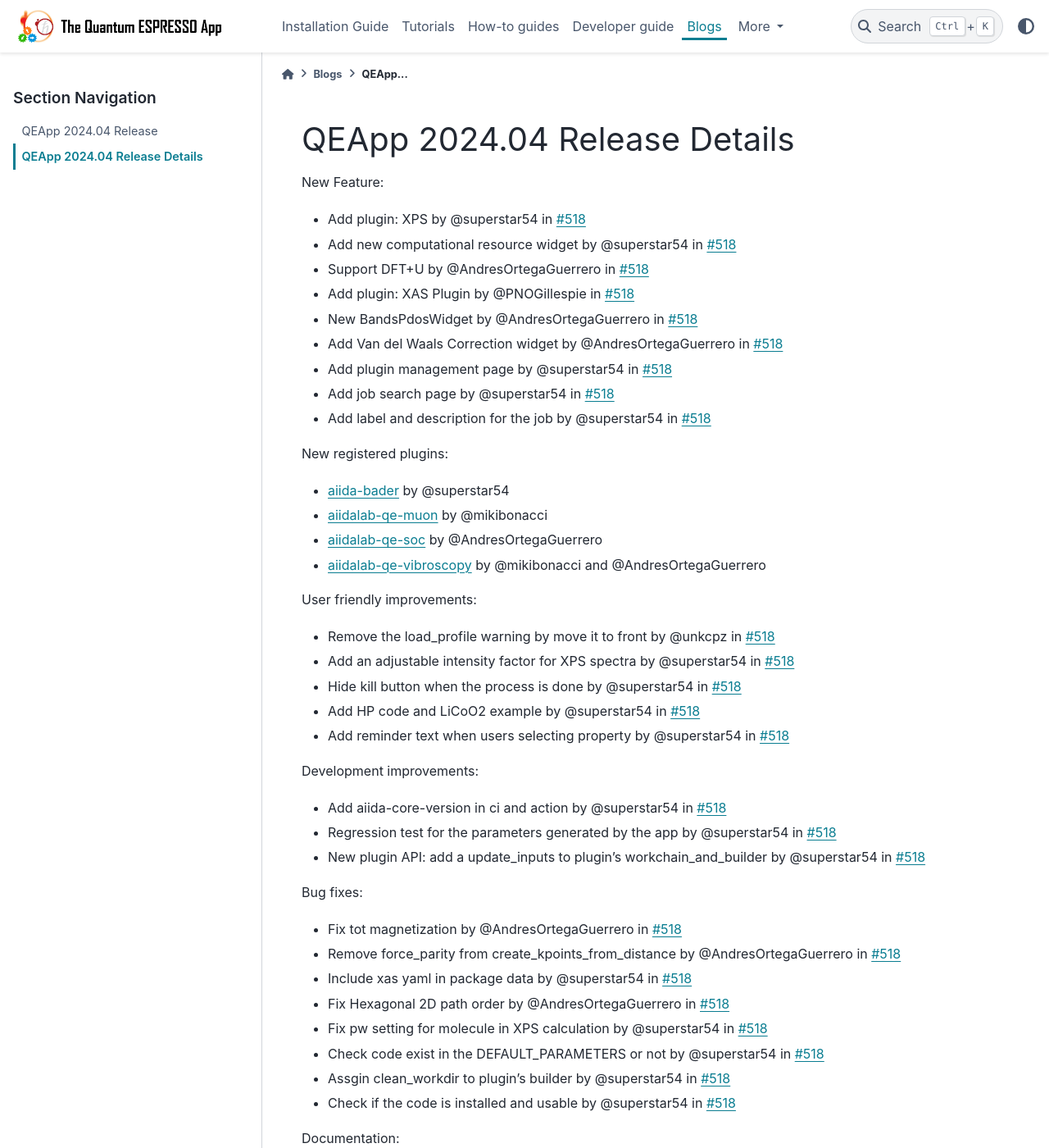
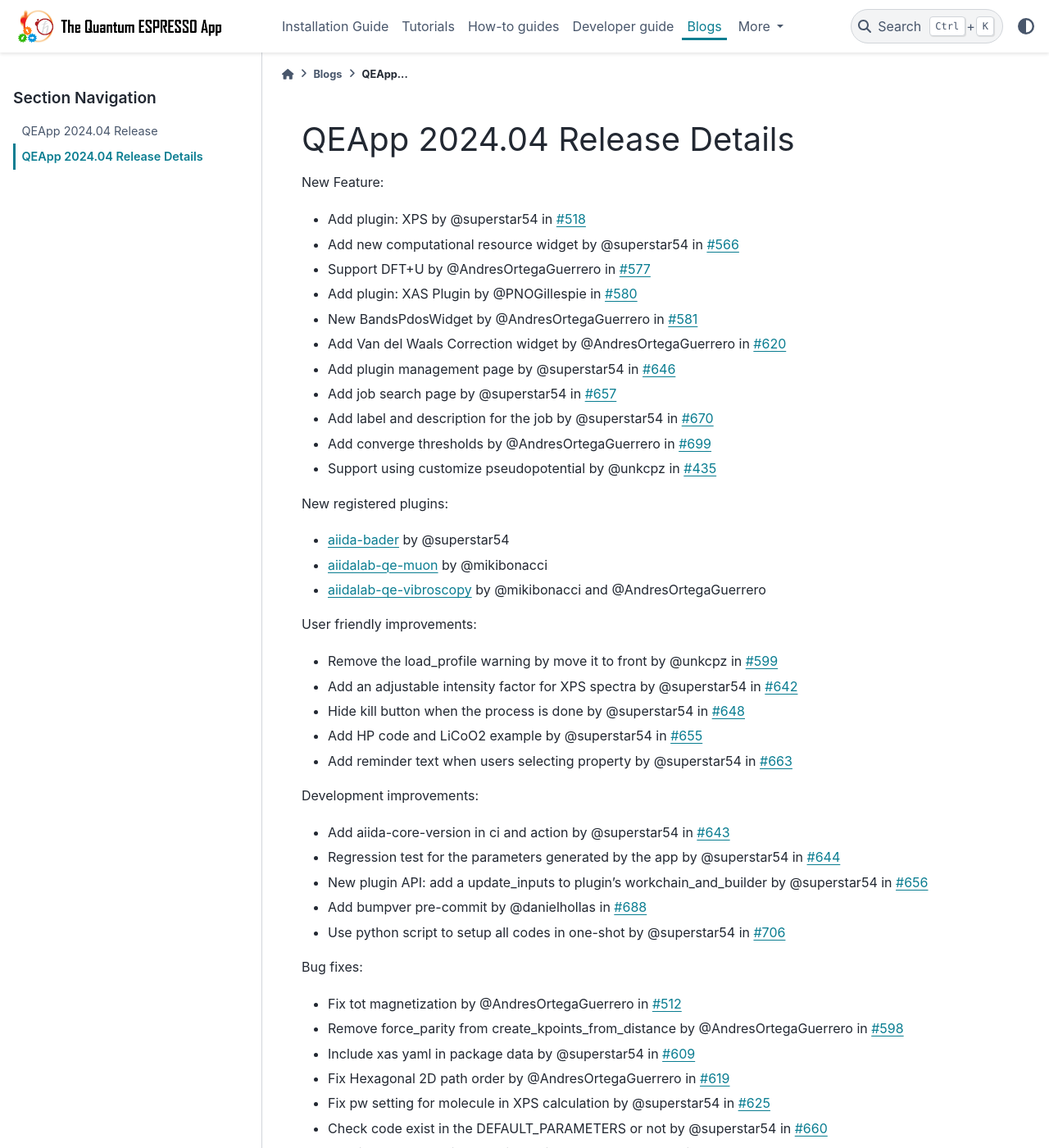
Before and after one commit to aiidalab/aiidalab-qe, a Sphinx documentation site: the page built from docs/source/blogs/release_202404_details.rst, in a window 1280 px wide and 1400 px high. Shown: the whole window at 82% size. Built offline with Sphinx 7.4.7 and the PyData theme 0.15.4, drawn with Linux system fonts in a browser that asks for light colours; some of the changed text lies outside the part shown.

Commit message:
add pseudopotential widget and update the release details

```diff
--- a/docs/source/blogs/release_202404.rst
+++ b/docs/source/blogs/release_202404.rst
@@ -38,7 +38,7 @@
 
 New Widgets
 ----------------------
-This release also introduces several new widgets, including tools for DFT+U, magnetic settings, and computational resources setup, further enhancing the functionality and user flexibility of QEApp.
+This release also introduces several new widgets, including tools for DFT+U, magnetic settings, computational resources and pseudopotential setup, further enhancing the functionality and user flexibility of QEApp.
 
 .. figure:: /_static/images/qeapp_release_202404_new_widgets.png
    :align: center
--- a/docs/source/blogs/release_202404_details.rst
+++ b/docs/source/blogs/release_202404_details.rst
@@ -8,58 +8,61 @@
 
 
 - Add plugin: XPS by @superstar54 in `#518 <https://github.com/aiidalab/aiidalab-qe/pull/518>`_
-- Add new computational resource widget by @superstar54 in `#518 <https://github.com/aiidalab/aiidalab-qe/pull/566>`_
-- Support DFT+U by @AndresOrtegaGuerrero in `#518 <https://github.com/aiidalab/aiidalab-qe/pull/577>`_
-- Add plugin: XAS Plugin by @PNOGillespie in `#518 <https://github.com/aiidalab/aiidalab-qe/pull/580>`_
-- New BandsPdosWidget by @AndresOrtegaGuerrero in `#518 <https://github.com/aiidalab/aiidalab-qe/pull/581>`_
-- Add Van del Waals Correction widget by @AndresOrtegaGuerrero in `#518 <https://github.com/aiidalab/aiidalab-qe/pull/620>`_
-- Add plugin management page by @superstar54 in `#518 <https://github.com/aiidalab/aiidalab-qe/pull/646>`_
-- Add job search page by @superstar54 in `#518 <https://github.com/aiidalab/aiidalab-qe/pull/657>`_
-- Add label and description for the job by @superstar54 in `#518 <https://github.com/aiidalab/aiidalab-qe/pull/670>`_
+- Add new computational resource widget by @superstar54 in `#566 <https://github.com/aiidalab/aiidalab-qe/pull/566>`_
+- Support DFT+U by @AndresOrtegaGuerrero in `#577 <https://github.com/aiidalab/aiidalab-qe/pull/577>`_
+- Add plugin: XAS Plugin by @PNOGillespie in `#580 <https://github.com/aiidalab/aiidalab-qe/pull/580>`_
+- New BandsPdosWidget by @AndresOrtegaGuerrero in `#581 <https://github.com/aiidalab/aiidalab-qe/pull/581>`_
+- Add Van del Waals Correction widget by @AndresOrtegaGuerrero in `#620 <https://github.com/aiidalab/aiidalab-qe/pull/620>`_
+- Add plugin management page by @superstar54 in `#646 <https://github.com/aiidalab/aiidalab-qe/pull/646>`_
+- Add job search page by @superstar54 in `#657 <https://github.com/aiidalab/aiidalab-qe/pull/657>`_
+- Add label and description for the job by @superstar54 in `#670 <https://github.com/aiidalab/aiidalab-qe/pull/670>`_
+- Add converge thresholds by @AndresOrtegaGuerrero in `#699 <https://github.com/aiidalab/aiidalab-qe/pull/699>`_
+- Support using customize pseudopotential by @unkcpz in `#435 <https://github.com/aiidalab/aiidalab-qe/pull/435>`_
 
 New registered plugins:
 
 - `aiida-bader <https://github.com/superstar54/aiida-bader>`_ by @superstar54
 - `aiidalab-qe-muon <https://github.com/mikibonacci/aiidalab-qe-muon>`_ by @mikibonacci
-- `aiidalab-qe-soc <https://github.com/AndresOrtegaGuerrero/aiidalab-qe-soc>`_ by @AndresOrtegaGuerrero
 - `aiidalab-qe-vibroscopy <https://github.com/mikibonacci/aiidalab-qe-vibroscopy>`_ by @mikibonacci and @AndresOrtegaGuerrero
 
 
 User friendly improvements:
 
-- Remove the load_profile warning by move it to front by @unkcpz in `#518 <https://github.com/aiidalab/aiidalab-qe/pull/599>`_
-- Add an adjustable intensity factor for XPS spectra by @superstar54 in `#518 <https://github.com/aiidalab/aiidalab-qe/pull/642>`_
-- Hide kill button when the process is done by @superstar54 in `#518 <https://github.com/aiidalab/aiidalab-qe/pull/648>`_
-- Add HP code and LiCoO2 example by @superstar54 in `#518 <https://github.com/aiidalab/aiidalab-qe/pull/655>`_
-- Add reminder text when users selecting property by @superstar54 in `#518 <https://github.com/aiidalab/aiidalab-qe/pull/663>`_
+- Remove the load_profile warning by move it to front by @unkcpz in `#599 <https://github.com/aiidalab/aiidalab-qe/pull/599>`_
+- Add an adjustable intensity factor for XPS spectra by @superstar54 in `#642 <https://github.com/aiidalab/aiidalab-qe/pull/642>`_
+- Hide kill button when the process is done by @superstar54 in `#648 <https://github.com/aiidalab/aiidalab-qe/pull/648>`_
+- Add HP code and LiCoO2 example by @superstar54 in `#655 <https://github.com/aiidalab/aiidalab-qe/pull/655>`_
+- Add reminder text when users selecting property by @superstar54 in `#663 <https://github.com/aiidalab/aiidalab-qe/pull/663>`_
 
 
 Development improvements:
 
-- Add aiida-core-version in ci and action by @superstar54 in `#518 <https://github.com/aiidalab/aiidalab-qe/pull/643>`_
-- Regression test for the parameters generated by the app by @superstar54 in `#518 <https://github.com/aiidalab/aiidalab-qe/pull/644>`_
-- New plugin API: add a update_inputs to plugin's workchain_and_builder by @superstar54 in `#518 <https://github.com/aiidalab/aiidalab-qe/pull/656>`_
+- Add aiida-core-version in ci and action by @superstar54 in `#643 <https://github.com/aiidalab/aiidalab-qe/pull/643>`_
+- Regression test for the parameters generated by the app by @superstar54 in `#644 <https://github.com/aiidalab/aiidalab-qe/pull/644>`_
+- New plugin API: add a update_inputs to plugin's workchain_and_builder by @superstar54 in `#656 <https://github.com/aiidalab/aiidalab-qe/pull/656>`_
+- Add bumpver pre-commit by @danielhollas in `#688 <https://github.com/aiidalab/aiidalab-qe/pull/688>`_
+- Use python script to setup all codes in one-shot by @superstar54 in `#706 <https://github.com/aiidalab/aiidalab-qe/pull/706>`_
 
 Bug fixes:
 
-- Fix tot magnetization by @AndresOrtegaGuerrero in `#518 <https://github.com/aiidalab/aiidalab-qe/pull/512>`_
-- Remove force_parity from create_kpoints_from_distance by @AndresOrtegaGuerrero in `#518 <https://github.com/aiidalab/aiidalab-qe/pull/598>`_
-- Include xas yaml in package data by @superstar54 in `#518 <https://github.com/aiidalab/aiidalab-qe/pull/609>`_
-- Fix Hexagonal 2D path order by @AndresOrtegaGuerrero in `#518 <https://github.com/aiidalab/aiidalab-qe/pull/619>`_
-- Fix pw setting for molecule in XPS calculation by @superstar54 in `#518 <https://github.com/aiidalab/aiidalab-qe/pull/625>`_
-- Check code exist in the DEFAULT_PARAMETERS or not by @superstar54 in `#518 <https://github.com/aiidalab/aiidalab-qe/pull/660>`_
-- Assgin clean_workdir to plugin's builder by @superstar54 in `#518 <https://github.com/aiidalab/aiidalab-qe/pull/667>`_
-- Check if the code is installed and usable by @superstar54 in `#518 <https://github.com/aiidalab/aiidalab-qe/pull/669>`_
+- Fix tot magnetization by @AndresOrtegaGuerrero in `#512 <https://github.com/aiidalab/aiidalab-qe/pull/512>`_
+- Remove force_parity from create_kpoints_from_distance by @AndresOrtegaGuerrero in `#598 <https://github.com/aiidalab/aiidalab-qe/pull/598>`_
+- Include xas yaml in package data by @superstar54 in `#609 <https://github.com/aiidalab/aiidalab-qe/pull/609>`_
+- Fix Hexagonal 2D path order by @AndresOrtegaGuerrero in `#619 <https://github.com/aiidalab/aiidalab-qe/pull/619>`_
+- Fix pw setting for molecule in XPS calculation by @superstar54 in `#625 <https://github.com/aiidalab/aiidalab-qe/pull/625>`_
+- Check code exist in the DEFAULT_PARAMETERS or not by @superstar54 in `#660 <https://github.com/aiidalab/aiidalab-qe/pull/660>`_
+- Assgin clean_workdir to plugin's builder by @superstar54 in `#667 <https://github.com/aiidalab/aiidalab-qe/pull/667>`_
+- Check if the code is installed and usable by @superstar54 in `#669 <https://github.com/aiidalab/aiidalab-qe/pull/669>`_
 
 Documentation:
 
-- Add XPS to howto by @superstar54 in `#518 <https://github.com/aiidalab/aiidalab-qe/pull/438>`_
-- Update acknowledgement by @superstar54 in `#518 <https://github.com/aiidalab/aiidalab-qe/pull/608>`_
-- Update README.md for release management by @unkcpz in `#518 <https://github.com/aiidalab/aiidalab-qe/pull/612>`_
-- Add documentation page for XAS plugin by @PNOGillespie in `#518 <https://github.com/aiidalab/aiidalab-qe/pull/614>`_
-- Link logos to docs folder by @superstar54 in `#518 <https://github.com/aiidalab/aiidalab-qe/pull/616>`_
-- Add Lithium Carbonate to List of Examples by @PNOGillespie in `#518 <https://github.com/aiidalab/aiidalab-qe/pull/622>`_
-- Update docstrings and documentation consistent by @superstar54 in `#518 <https://github.com/aiidalab/aiidalab-qe/pull/649>`_
+- Add XPS to howto by @superstar54 in `#438 <https://github.com/aiidalab/aiidalab-qe/pull/438>`_
+- Update acknowledgement by @superstar54 in `#608 <https://github.com/aiidalab/aiidalab-qe/pull/608>`_
+- Update README.md for release management by @unkcpz in `#612 <https://github.com/aiidalab/aiidalab-qe/pull/612>`_
+- Add documentation page for XAS plugin by @PNOGillespie in `#614 <https://github.com/aiidalab/aiidalab-qe/pull/614>`_
+- Link logos to docs folder by @superstar54 in `#616 <https://github.com/aiidalab/aiidalab-qe/pull/616>`_
+- Add Lithium Carbonate to List of Examples by @PNOGillespie in `#622 <https://github.com/aiidalab/aiidalab-qe/pull/622>`_
+- Update docstrings and documentation consistent by @superstar54 in `#649 <https://github.com/aiidalab/aiidalab-qe/pull/649>`_
 
 Dependency updates:
 
```
Also changed, not shown: docs/source/_static/images/qeapp_release_202404_new_widgets.png.
